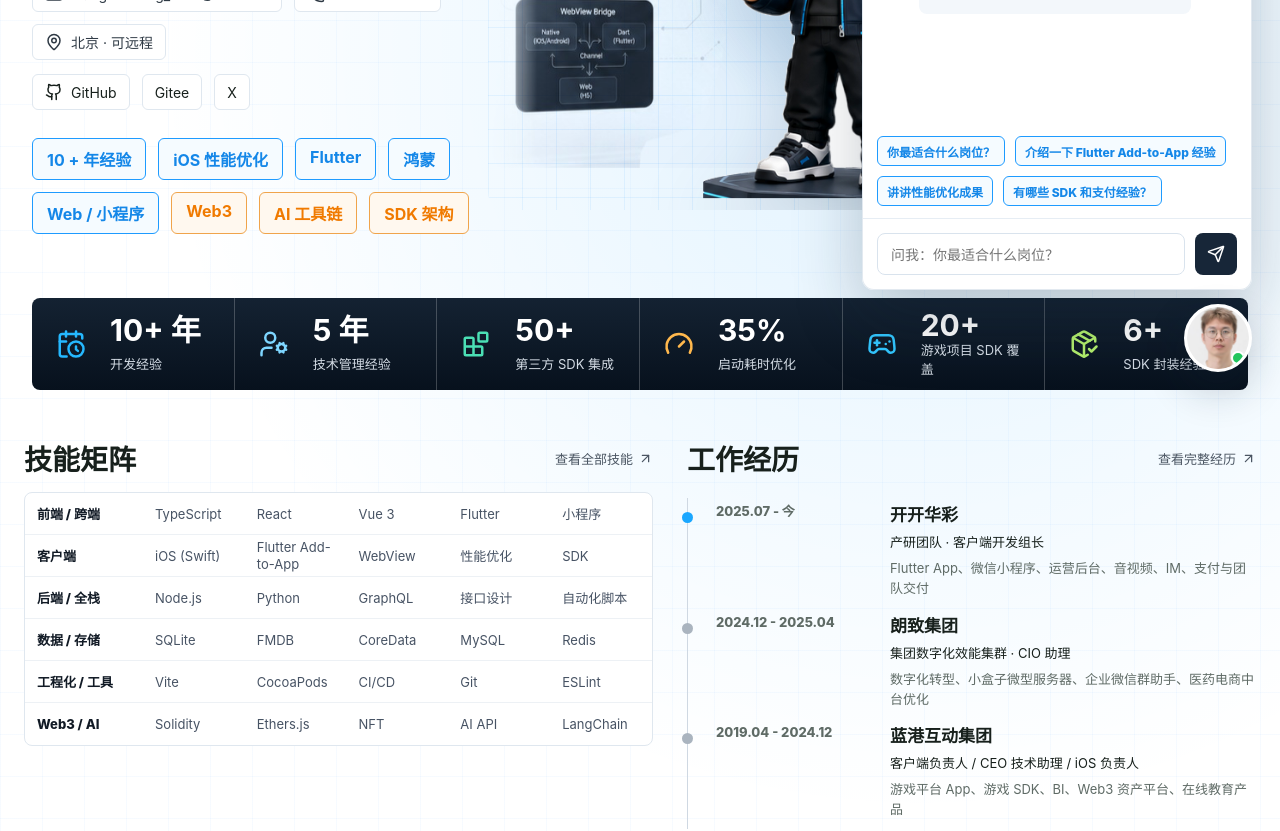
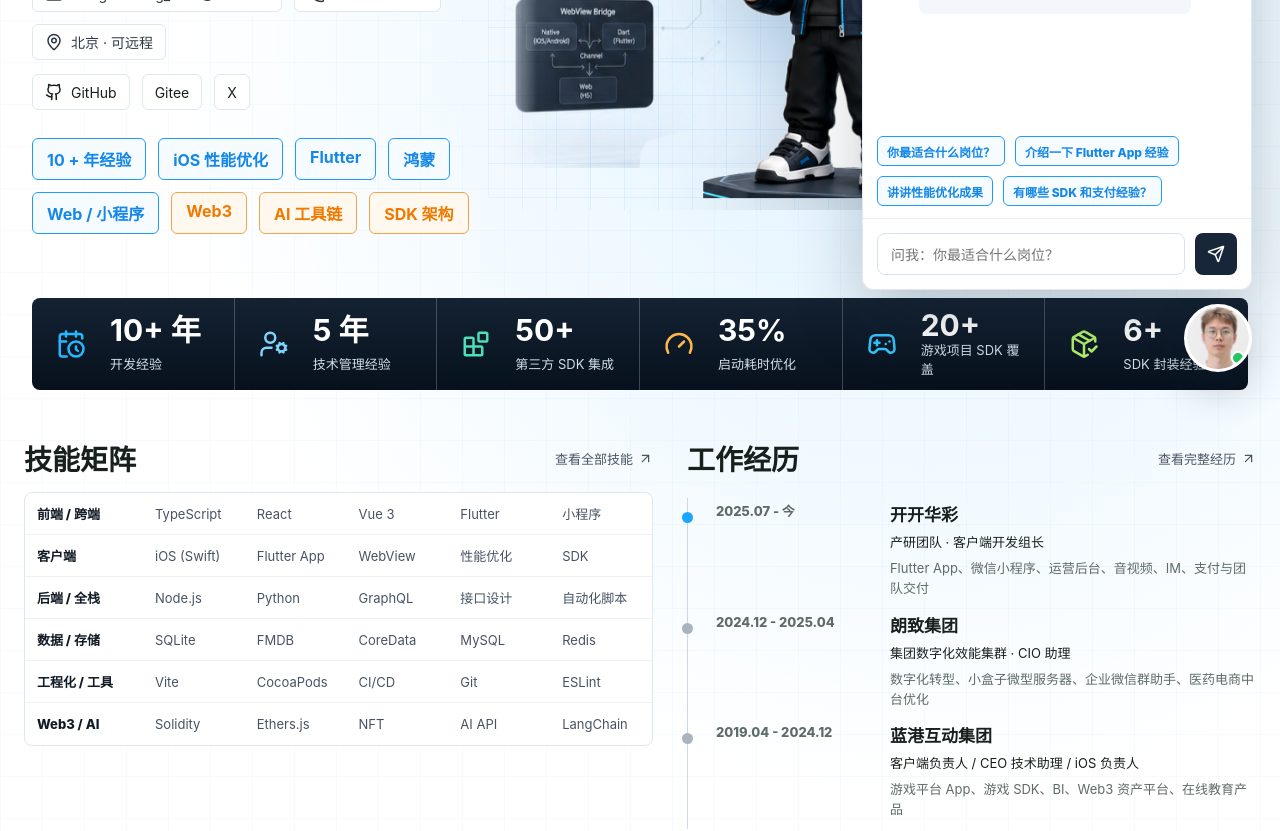
Before and after one commit to Wxm510846302/online-resume-wangxueming, a React (Vite) app: page / in a window 1280 px wide. Shown: the part 400-1231 px from the top of the page. Built offline with nearby package versions, Linux system fonts and the light colour scheme.

Commit message:
Polish assistant reply states

```diff
--- a/src/main.jsx
+++ b/src/main.jsx
@@ -24,7 +24,7 @@
 
 const assistantPrompts = [
   "你最适合什么岗位？",
-  "介绍一下 Flutter Add-to-App 经验",
+  "介绍一下 Flutter App 经验",
   "讲讲性能优化成果",
   "有哪些 SDK 和支付经验？",
 ];
@@ -33,9 +33,9 @@
   default:
     "我是王学明的虚拟分身，可以围绕岗位匹配、跨端架构、iOS/Flutter/小程序、SDK、性能优化和项目经历回答。你可以问我：适合什么岗位、做过哪些项目、如何处理复杂跨端交付。",
   role:
-    "我更适合高级前端全栈、客户端跨端负责人、Flutter Add-to-App / iOS 技术负责人、SDK 架构与复杂业务交付类岗位。优势是既能做客户端深水区问题，也能把 H5、小程序、Flutter、原生 SDK 和后台协作串起来。",
+    "我更适合高级前端全栈、客户端跨端负责人、Flutter App / iOS 技术负责人、SDK 架构与复杂业务交付类岗位。优势是既能做客户端深水区问题，也能把 H5、小程序、Flutter、原生 SDK 和后台协作串起来。",
   flutter:
-    "在开开华彩项目中，我负责 Flutter Add-to-App 业务模块和原生宿主协同，覆盖课程、作业、订单、直播、支付、IM、音视频等业务域。核心经验包括 go_router、dio、provider、get_it、MethodChannel/native_channel，以及多宿主下的原生能力桥接和版本交付。",
+    "在开开华彩项目中，我负责 Flutter App 业务模块和原生宿主协同，覆盖课程、作业、订单、直播、支付、IM、音视频等业务域。核心经验包括 go_router、dio、provider、get_it、MethodChannel/native_channel，以及多宿主下的原生能力桥接和版本交付。",
   performance:
     "我有 iOS 性能与稳定性经验，熟悉 ARC/MRC、Runtime、RunLoop、多线程和 Instruments 工具链。项目里做过启动耗时优化、弱网体验、WebView 离线缓存、Crash 收敛等工作，简历中当前突出指标包括启动耗时优化 35%、Debug 效率提升 40%、课件体验优化带来日活提升 150%。",
   sdk:
@@ -315,12 +315,13 @@
     abortRef.current = controller;
 
     try {
-      await streamAssistantReply(trimmed, assistantId, controller.signal, setMessages);
+      await streamAssistantReply(trimmed, assistantId, controller.signal, setMessages, setServiceState);
       setServiceState("ready");
     } catch (error) {
       if (controller.signal.aborted) return;
       const fallback = getAssistantReply(trimmed);
       const fallbackText = `真实 AI 暂时未连通：${error.message || "请求失败"}\n\n先给你一版本地简历兜底回答：${fallback}`;
+      setServiceState("replying");
       await typeAssistantText(
         assistantId,
         fallbackText,
@@ -377,7 +378,7 @@
           </div>
         </div>
         <span className={`assistant-status assistant-status-${serviceState}`}>
-          {serviceState === "thinking" ? "思考中" : serviceState === "offline" ? "未连通" : "在线"}
+          {serviceState === "thinking" ? "思考中" : serviceState === "replying" ? "回复中" : serviceState === "offline" ? "未连通" : "在线"}
         </span>
       </div>
       <div className="assistant-messages" ref={chatLogRef} aria-live="polite">
@@ -418,7 +419,7 @@
   );
 }
 
-async function streamAssistantReply(question, assistantId, signal, setMessages) {
+async function streamAssistantReply(question, assistantId, signal, setMessages, setServiceState) {
   const response = await fetch(cozeApiPath, {
     method: "POST",
     headers: {
@@ -443,6 +444,7 @@
     if (!answer) {
       throw new Error(payload?.error || "AI 接口没有返回可展示内容");
     }
+    setServiceState("replying");
     await typeAssistantText(assistantId, answer, setMessages, signal);
     return;
   }
@@ -466,6 +468,7 @@
     if (!text) continue;
 
     hasContent = true;
+    setServiceState("replying");
     await typeAssistantText(assistantId, text, setMessages, signal, { append: true });
   }
 
@@ -473,6 +476,7 @@
     const { text } = parseCozeSseChunk(buffer);
     if (text) {
       hasContent = true;
+      setServiceState("replying");
       await typeAssistantText(assistantId, text, setMessages, signal, { append: true });
     }
   }
@@ -612,7 +616,7 @@
 function SkillMatrix() {
   const rows = [
     ["前端 / 跨端", "TypeScript", "React", "Vue 3", "Flutter", "小程序"],
-    ["客户端", "iOS (Swift)", "Flutter Add-to-App", "WebView", "性能优化", "SDK"],
+    ["客户端", "iOS (Swift)", "Flutter App", "WebView", "性能优化", "SDK"],
     ["后端 / 全栈", "Node.js", "Python", "GraphQL", "接口设计", "自动化脚本"],
     ["数据 / 存储", "SQLite", "FMDB", "CoreData", "MySQL", "Redis"],
     ["工程化 / 工具", "Vite", "CocoaPods", "CI/CD", "Git", "ESLint"],
--- a/src/styles.css
+++ b/src/styles.css
@@ -1191,6 +1191,25 @@
   }
 }
 
+@keyframes thinkingDots {
+  0% {
+    content: "";
+  }
+
+  25% {
+    content: ".";
+  }
+
+  50% {
+    content: "..";
+  }
+
+  75%,
+  100% {
+    content: "...";
+  }
+}
+
 .metrics {
   grid-template-columns: repeat(6, 1fr);
   gap: 0;
@@ -1549,6 +1568,16 @@
   animation: statusPulse 1.1s ease-in-out infinite;
 }
 
+.assistant-status-replying {
+  color: #0b6fba !important;
+  background: #e9f5ff;
+}
+
+.assistant-status-replying::before {
+  background: #1498ff;
+  animation: statusPulse 0.9s ease-in-out infinite;
+}
+
 .assistant-status-offline {
   color: #b42318 !important;
   background: #fff0ed;
@@ -1634,6 +1663,11 @@
 .assistant-message.is-pending p {
   color: #536170;
   background: #f7fafc;
+}
+
+.assistant-message.is-pending p::after {
+  content: "";
+  animation: thinkingDots 1.2s steps(4, end) infinite;
 }
 
 .assistant-message.is-error p {
```
Also changed, not shown: 2 other files (tests, documents, lock files or other folders).
